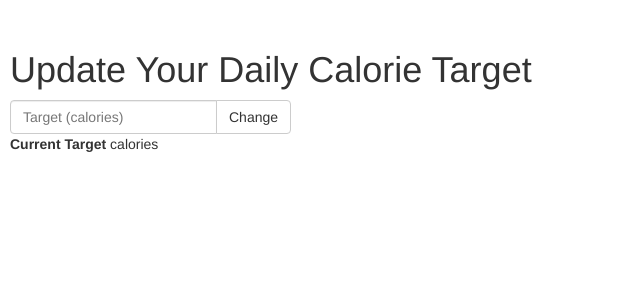
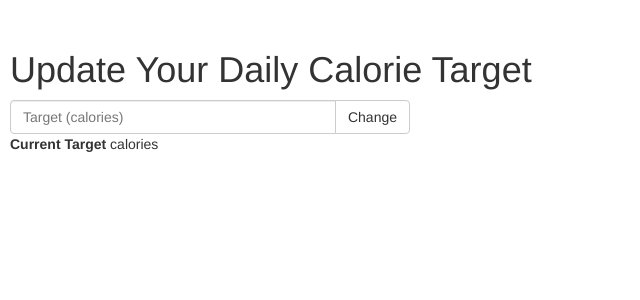
Before and after one commit to Queuecumber/diet-tracker, a PHP site: page /addTarget.php in a window 1280 px wide. Shown: the part 52-352 px from the top of the page, without its empty margins (0-640 px from the left). Run offline with PHP 8.4, Linux system fonts and the light colour scheme; the visitor is signed in with stand-in values (Sample User, id 1).

Commit message:
Fixed sizing on calorie target page

```diff
--- a/web/addTarget.php
+++ b/web/addTarget.php
@@ -79,16 +79,19 @@ if($_SERVER['REQUEST_METHOD'] == 'POST' && isset($_POST['new_target']))
         <main>
             <section>
                 <h1>Update Your Daily Calorie Target</h1>
-                <form action="addTarget.php" method="POST" class="form-inline">
+                <div class="row">
+                    <div class="col-xs-12 col-md-4">
+                        <form action="addTarget.php" method="POST">
                             <div class="input-group">
                                 <input name="new_target" type="number" min="0" step="any" placeholder="Target (calories)" class="form-control" required/>
                                 <span class="input-group-btn">
                                     <button type="submit" class="btn btn-default">Change</button>
                                 </span>
+                            </div>
                         </form>
-            </section>
-            <section>
                         <strong>Current Target</strong> <?=$user['calorie_target']?> calories
+                    </div>
+                </div>
             </section>
         </main>
     </body>
```
Lines whose indentation alone changed are shown as unchanged.
